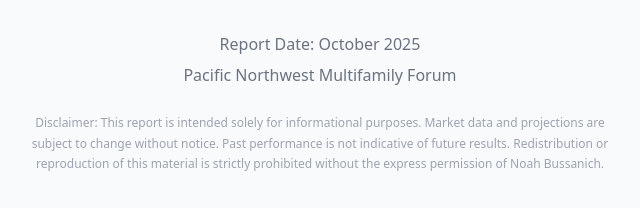
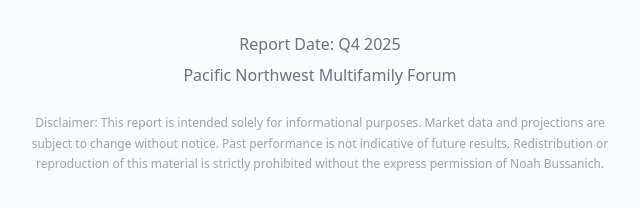
Before and after one commit to noahbussanichllc-ctrl/Multifamily-FOurm, a plain HTML site: page index.html in a window 1280 px wide. Shown: the part 9597-9805 px from the top of the page, 320-960 px from the left. Drawn offline with Linux system fonts and the light colour scheme.

Commit message:
Update report date format to Q4 2025

```diff
--- a/index.html
+++ b/index.html
@@ -731,7 +731,7 @@ Persistent affordability pressures continue to keep renters in place, supporting
             Chief Intelligence & Analytics Officer, and the Marcus & Millichap Research Services team, <br>
             as presented at the Pacific Northwest Multifamily Forum (2025).</p>
         <br>
-        <p>Report Date: October 2025</p>
+        <p>Report Date: Q4 2025</p>
         <p>Pacific Northwest Multifamily Forum</p>
 
         <p class="disclaimer">
```
